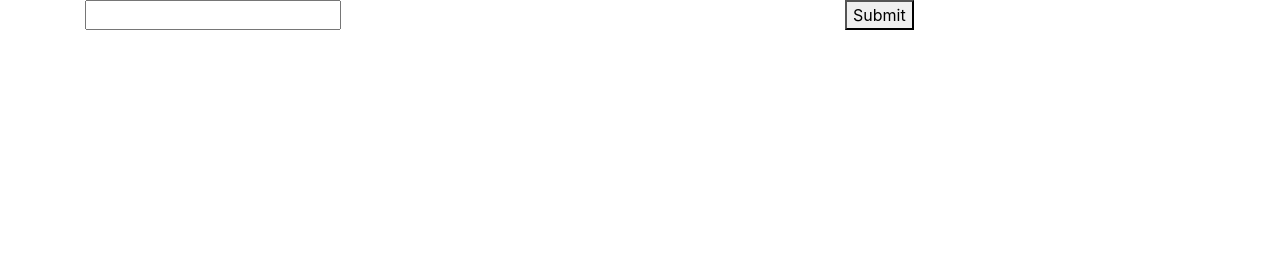
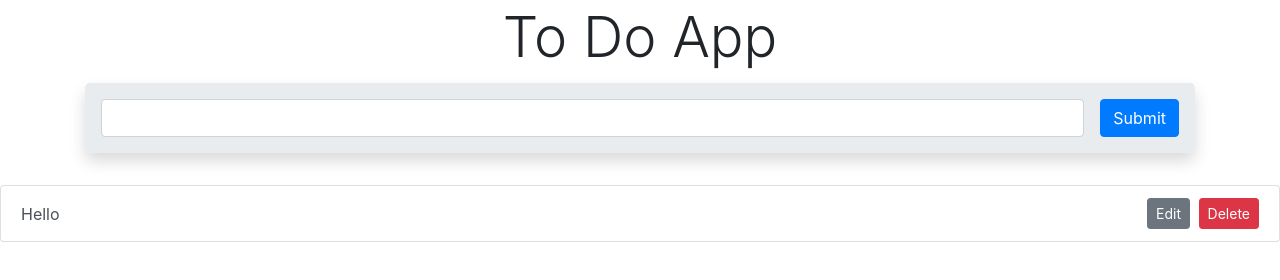
Before and after one commit to nix-arif/todo-app-sendiri, a plain HTML site: page index.html in a window 1280 px wide. Drawn offline with nearby package versions, Linux system fonts and the light colour scheme.

Commit message:
Changes to be committed:

```diff
--- a/index.html
+++ b/index.html
@@ -10,15 +10,26 @@
 
 <body>
     <div class="container">
-        <div class="row">
-            <div class="col-sm-8">
-                <input type="text">
-            </div>
-            <div class="col-sm-4">
-                <button type="submit">Submit</button>
-            </div>
+        <h1 class="display-4 text-center py-1">To Do App</h1>
+        <div class="jumbotron p-3 shadow">
+            <form action="">
+                <div class="d-flex align-item-center">
+                    <input type="text" class="form-control mr-3">
+                    <button class="btn btn-primary">Submit</button>
+                </div>
+            </form>
         </div>
     </div>
+
+    <ul class="list-group">
+        <li class="list-group-item list-group-item-action align-items-center d-flex justify-content-between">
+            <span>Hello</span>
+            <div>
+                <button class="btn btn-secondary btn-sm mr-1">Edit</button>
+                <button class="btn btn-danger btn-sm">Delete</button>
+            </div>
+        </li>
+    </ul>
 
 
     </body>
```
Also changed, not shown: server.js (+14 -0 lines), 1 other file.
